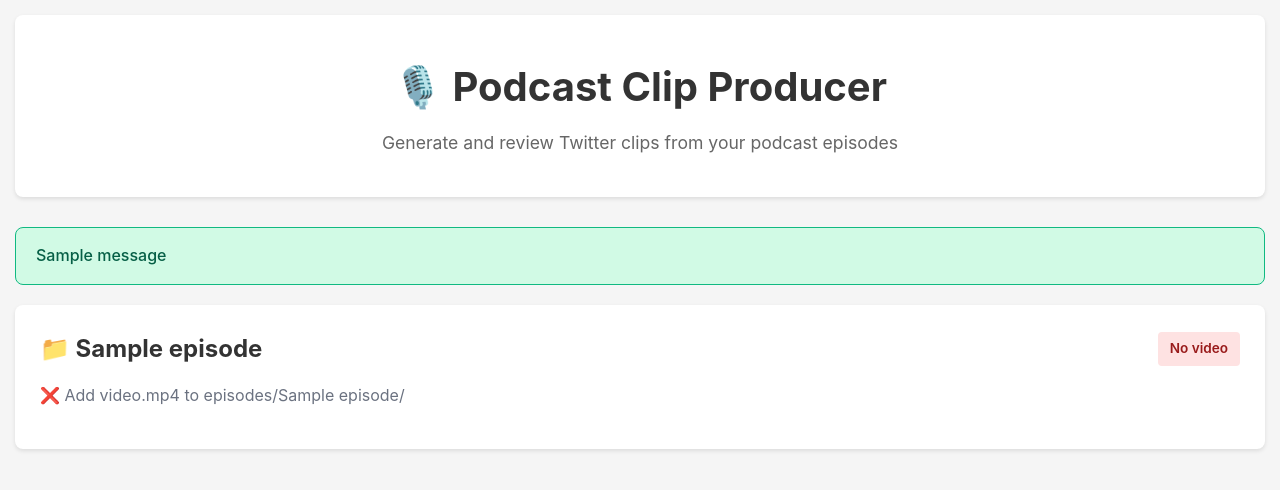
After one commit to dwarkeshsp/podcast-producer, a Flask app: template templates/home.html in a window 1280 px wide. The commit adds this page. Shown: the top 490 px of the page. Run offline with Flask 3, Linux system fonts and the light colour scheme; the template is opened without the code that fills it: most values are stand-ins (such as "Sample title", 1, 10 or a date in 2020); one stand-in notice (Sample message) is shown.

Commit message:
full ui with different episodes

````diff
--- a/main.py
+++ b/main.py
@@ -4,6 +4,7 @@ import anthropic
 import os
 import ffmpeg
 import json
+import re
 from difflib import SequenceMatcher
 from pathlib import Path
 
@@ -107,9 +108,17 @@ def get_readable_transcript(transcript_data):
     return transcript
 
 def response_to_json(response):
-    json_start = response.find("```json") + len("```json")
-    json_end = response.find("```", json_start)
-    return json.loads(response[json_start:json_end])
+    """Parse JSON from response, handling markdown-wrapped or raw JSON."""
+    response = re.sub(r'```json\s*', '', response)
+    response = re.sub(r'```\s*', '', response)
+    response = response.strip()
+
+    # Find JSON object if embedded in text
+    json_match = re.search(r'\{.*\}', response, re.DOTALL)
+    if json_match:
+        response = json_match.group()
+
+    return json.loads(response)
 
 def suggest_clips(transcript_data):
     readable_transcript = get_readable_transcript(transcript_data)
@@ -299,19 +308,27 @@ def iterate_on_clip(episode_name, hook, feedback):
         metadata = json.load(f)
 
     prompt = f"""You previously created this clip suggestion:
-    Tweet text:
-    {metadata['tweet_text']}
-    Segment transcripts (exact quotes from the podcast):
-    {json.dumps(metadata['segment_transcripts'], indent=2)}
-    The user has this feedback:
-    {feedback}
-    Please provide an updated clip suggestion that addresses this feedback.
-    Return ONLY a JSON object (no markdown code fences) with this structure:
-    {{
-    "tweet_text": "...",
-    "segment_transcripts": ["...", "..."]
-    }}
-    Remember: segment_transcripts must be EXACT quotes from the original transcript."""
+
+Tweet text:
+{metadata['tweet_text']}
+
+Segment transcripts (exact quotes from the podcast):
+{json.dumps(metadata['segment_transcripts'], indent=2)}
+
+The user has this feedback:
+{feedback}
+
+Please provide an updated clip suggestion that addresses this feedback.
+Return your response as a JSON object with this structure:
+
+```json
+{{
+  "tweet_text": "...",
+  "segment_transcripts": ["...", "..."]
+}}
+```
+
+CRITICAL: segment_transcripts must be EXACT quotes from the original transcript, word-for-word."""
 
     response = get_claude_response(prompt)
     updated_suggestion = response_to_json(response)
--- a/static/style.css
+++ b/static/style.css
@@ -361,6 +361,174 @@ textarea:focus {
     display: inline-block;
 }
 
+/* Home page styles */
+.main-header {
+    background: white;
+    padding: 40px 30px;
+    border-radius: 8px;
+    margin-bottom: 30px;
+    box-shadow: 0 2px 4px rgba(0,0,0,0.1);
+    text-align: center;
+}
+
+.main-header h1 {
+    font-size: 2.5em;
+    margin-bottom: 10px;
+}
+
+.main-header p {
+    color: #666;
+    font-size: 1.1em;
+}
+
+.episodes-section {
+    display: grid;
+    gap: 20px;
+}
+
+.episode-card {
+    background: white;
+    padding: 25px;
+    border-radius: 8px;
+    box-shadow: 0 2px 4px rgba(0,0,0,0.1);
+}
+
+.episode-header {
+    display: flex;
+    justify-content: space-between;
+    align-items: center;
+    margin-bottom: 15px;
+}
+
+.episode-header h2 {
+    font-size: 1.5em;
+    margin: 0;
+}
+
+.badge {
+    padding: 6px 12px;
+    border-radius: 4px;
+    font-size: 0.85em;
+    font-weight: 600;
+}
+
+.badge-error {
+    background: #fee2e2;
+    color: #991b1b;
+}
+
+.episode-stats {
+    margin-bottom: 15px;
+    color: #374151;
+}
+
+.stat-detail {
+    color: #6b7280;
+    margin-left: 10px;
+}
+
+.episode-status {
+    color: #6b7280;
+    margin-bottom: 15px;
+}
+
+.episode-actions {
+    display: flex;
+    gap: 10px;
+}
+
+.empty-state {
+    background: white;
+    padding: 60px 30px;
+    border-radius: 8px;
+    box-shadow: 0 2px 4px rgba(0,0,0,0.1);
+    text-align: center;
+}
+
+.empty-state h3 {
+    font-size: 1.5em;
+    margin-bottom: 15px;
+}
+
+.empty-state p {
+    color: #666;
+    margin: 10px 0;
+}
+
+.empty-state code {
+    background: #f3f4f6;
+    padding: 2px 6px;
+    border-radius: 3px;
+    font-family: monospace;
+}
+
+/* Flash messages */
+.flash {
+    padding: 15px 20px;
+    border-radius: 8px;
+    margin-bottom: 20px;
+    font-weight: 500;
+}
+
+.flash-success {
+    background: #d1fae5;
+    color: #065f46;
+    border: 1px solid #10b981;
+}
+
+.flash-error {
+    background: #fee2e2;
+    color: #991b1b;
+    border: 1px solid #ef4444;
+}
+
+/* Loading overlay */
+#loading-overlay {
+    position: fixed;
+    top: 0;
+    left: 0;
+    right: 0;
+    bottom: 0;
+    background: rgba(0, 0, 0, 0.8);
+    display: flex;
+    align-items: center;
+    justify-content: center;
+    z-index: 9999;
+}
+
+.loading-content {
+    text-align: center;
+    color: white;
+}
+
+.loading-content h2 {
+    margin: 20px 0 10px 0;
+}
+
+.loading-content p {
+    color: #d1d5db;
+}
+
+.loading-detail {
+    font-size: 0.9em;
+    margin-top: 15px;
+}
+
+.spinner {
+    border: 4px solid rgba(255, 255, 255, 0.3);
+    border-top: 4px solid white;
+    border-radius: 50%;
+    width: 50px;
+    height: 50px;
+    animation: spin 1s linear infinite;
+    margin: 0 auto;
+}
+
+@keyframes spin {
+    0% { transform: rotate(0deg); }
+    100% { transform: rotate(360deg); }
+}
+
 @media (max-width: 1000px) {
     .clip-view {
         grid-template-columns: 1fr;
--- a/templates/index.html
+++ b/templates/clips.html
@@ -7,6 +7,7 @@
 <body>
     <div class="container">
         <header>
+            <a href="{{ url_for('home') }}" class="back-link">← Home</a>
             <h1>Podcast Clip Review</h1>
             <h2>{{ episode_name }}</h2>
         </header>
@@ -17,7 +18,7 @@
                 <ul class="clip-list">
                     {% for clip in draft_clips %}
                     <li>
-                        <a href="{{ url_for('view_clip', hook=clip.hook) }}">
+                        <a href="{{ url_for('view_clip', episode_name=episode_name, hook=clip.hook) }}">
                             <div class="clip-item">
                                 <span class="clip-name">{{ clip.hook }}</span>
                                 <span class="clip-meta">{{ "%.0f"|format(clip.duration) }}s • {{ clip.num_segments }} segments</span>
@@ -37,7 +38,7 @@
                 <ul class="clip-list">
                     {% for clip in approved_clips %}
                     <li>
-                        <a href="{{ url_for('view_clip', hook=clip.hook) }}">
+                        <a href="{{ url_for('view_clip', episode_name=episode_name, hook=clip.hook) }}">
                             <div class="clip-item approved">
                                 <span class="clip-name">{{ clip.hook }}</span>
                                 <span class="clip-meta">{{ "%.0f"|format(clip.duration) }}s • {{ clip.num_segments }} segments</span>
--- /dev/null
+++ b/templates/home.html
@@ -0,0 +1,86 @@
+<!DOCTYPE html>
+<html>
+<head>
+    <title>Podcast Clip Producer</title>
+    <link rel="stylesheet" href="{{ url_for('static', filename='style.css') }}">
+</head>
+<body>
+    <div class="container">
+        <header class="main-header">
+            <h1>🎙️ Podcast Clip Producer</h1>
+            <p>Generate and review Twitter clips from your podcast episodes</p>
+        </header>
+
+        {% with messages = get_flashed_messages(with_categories=true) %}
+            {% if messages %}
+                {% for category, message in messages %}
+                <div class="flash flash-{{ category }}">
+                    {{ message }}
+                </div>
+                {% endfor %}
+            {% endif %}
+        {% endwith %}
+
+        <section class="episodes-section">
+            {% if episodes %}
+                {% for episode in episodes %}
+                <div class="episode-card">
+                    <div class="episode-header">
+                        <h2>📁 {{ episode.name }}</h2>
+                        {% if not episode.has_video %}
+                        <span class="badge badge-error">No video</span>
+                        {% endif %}
+                    </div>
+
+                    {% if episode.has_clips %}
+                        <div class="episode-stats">
+                            <span>✓ {{ episode.clip_count }} clips</span>
+                            <span class="stat-detail">({{ episode.draft_count }} draft, {{ episode.approved_count }} approved)</span>
+                        </div>
+                        <div class="episode-actions">
+                            <a href="{{ url_for('episode_clips', episode_name=episode.name) }}" class="btn btn-primary">View Clips</a>
+                            <form method="POST" action="{{ url_for('generate_clips', episode_name=episode.name) }}" style="display: inline;" onsubmit="return confirm('Regenerate all clips? This will overwrite existing clips.');">
+                                <button type="submit" class="btn btn-secondary">Regenerate</button>
+                            </form>
+                        </div>
+                    {% else %}
+                        {% if episode.has_video %}
+                            <p class="episode-status">⚠ No clips yet</p>
+                            <div class="episode-actions">
+                                <form method="POST" action="{{ url_for('generate_clips', episode_name=episode.name) }}" onsubmit="showLoading(this)">
+                                    <button type="submit" class="btn btn-primary">Generate Clips</button>
+                                </form>
+                            </div>
+                        {% else %}
+                            <p class="episode-status">❌ Add video.mp4 to episodes/{{ episode.name }}/</p>
+                        {% endif %}
+                    {% endif %}
+                </div>
+                {% endfor %}
+            {% else %}
+                <div class="empty-state">
+                    <h3>No episodes found</h3>
+                    <p>Create a directory in <code>episodes/</code> and add <code>video.mp4</code></p>
+                    <p>Example: <code>episodes/karpathy/video.mp4</code></p>
+                </div>
+            {% endif %}
+        </section>
+    </div>
+
+    <div id="loading-overlay" style="display: none;">
+        <div class="loading-content">
+            <div class="spinner"></div>
+            <h2>Generating clips...</h2>
+            <p>This may take several minutes</p>
+            <p class="loading-detail">Transcribing → Generating suggestions → Rendering clips</p>
+        </div>
+    </div>
+
+    <script>
+        function showLoading(form) {
+            document.getElementById('loading-overlay').style.display = 'flex';
+            return true;
+        }
+    </script>
+</body>
+</html>
````
Also changed, not shown: review.py (+129 -53 lines), templates/clip.html (+23 -9 lines), README.md.
